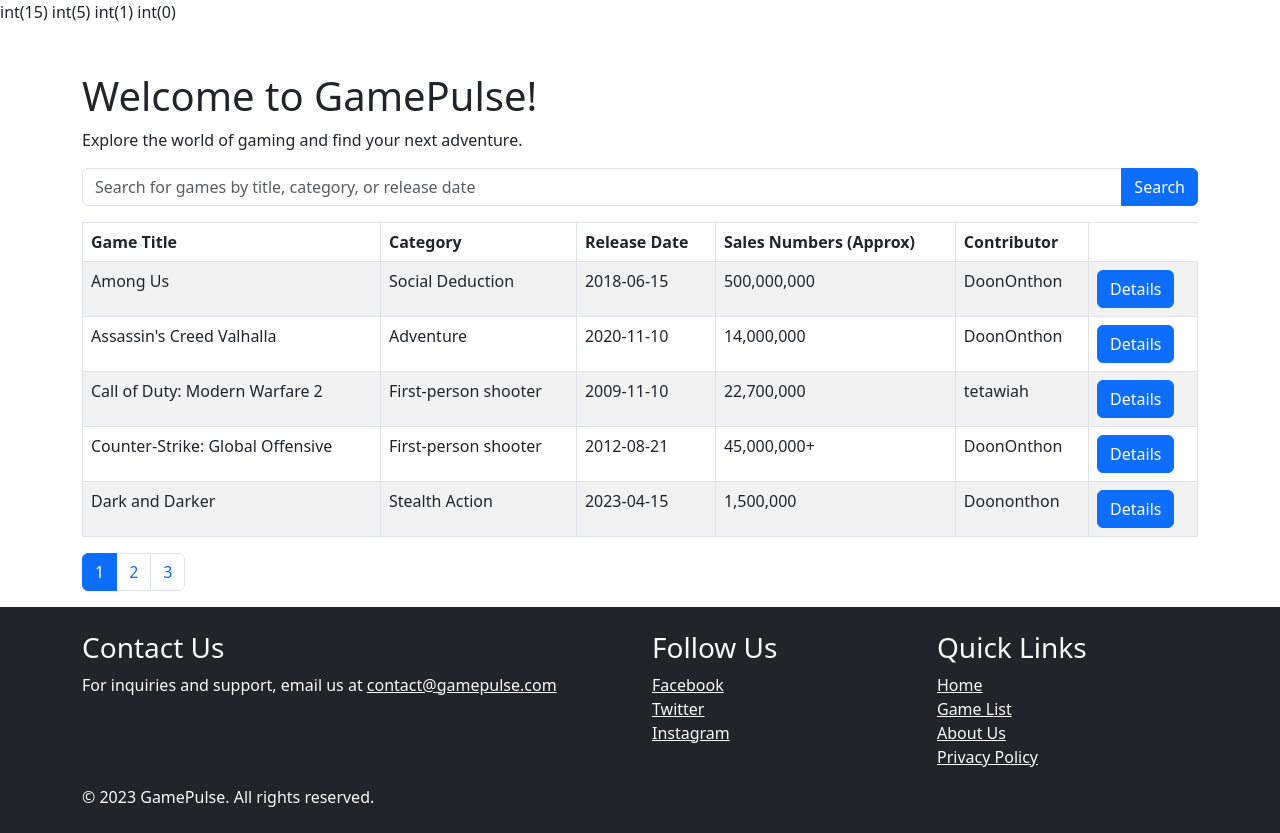
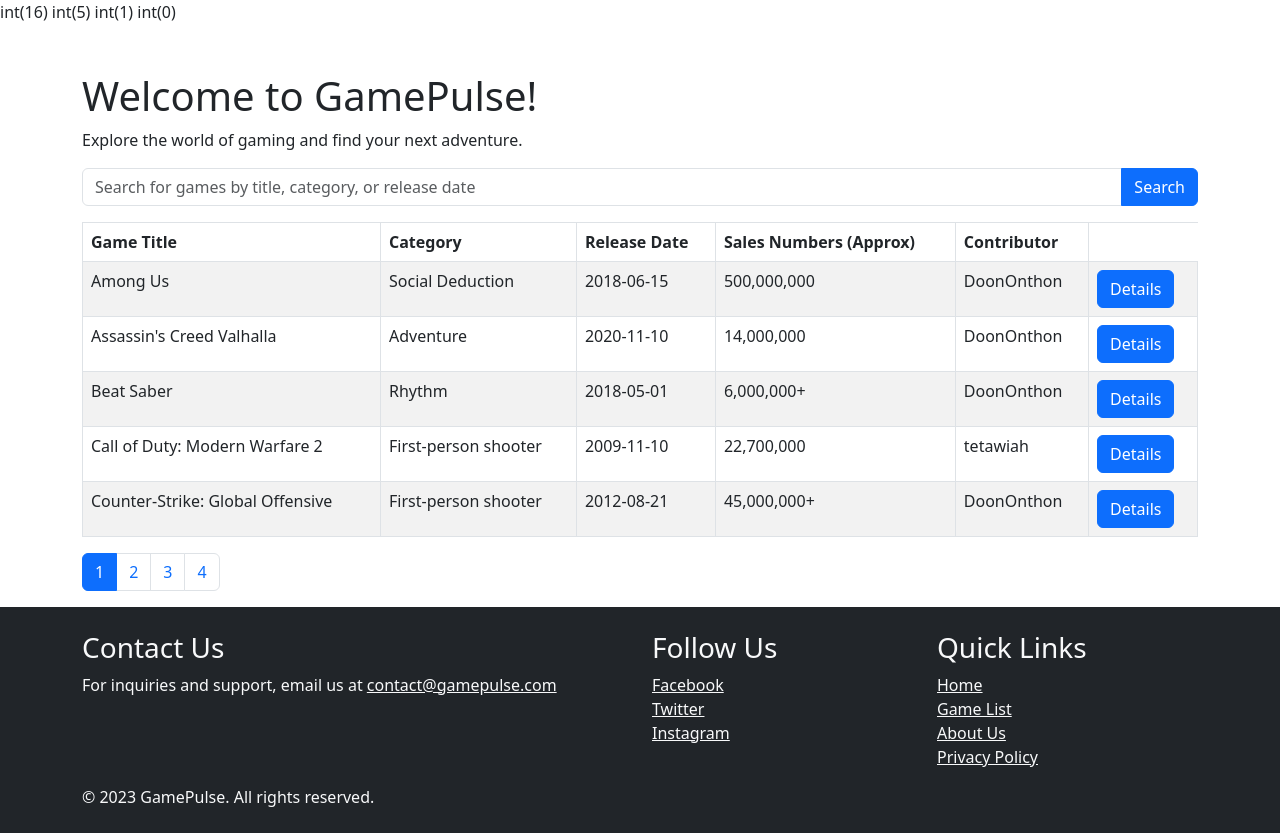
Before and after one commit to DoonOnthon/GamePulse, a PHP site: page /game_list.php?sort=title in a window 1280 px wide. Run offline with PHP 8.4, Linux system fonts and the light colour scheme.

Commit message:
Update games_data.php

```diff
--- a/includes/games_data.php
+++ b/includes/games_data.php
@@ -104,5 +104,13 @@ $games = [
         'release_date' => '2012-08-21',
         'sales_numbers' => '45,000,000+',
         'github_username' => 'DoonOnthon',
+    ],
+    [
+        'title' => 'Beat Saber',
+        'category' => 'Rhythm',
+        'release_date' => '2018-05-01',
+        'sales_numbers' => '6,000,000+',
+        'github_username' => 'DoonOnthon',
     ]
+
 ];
```
